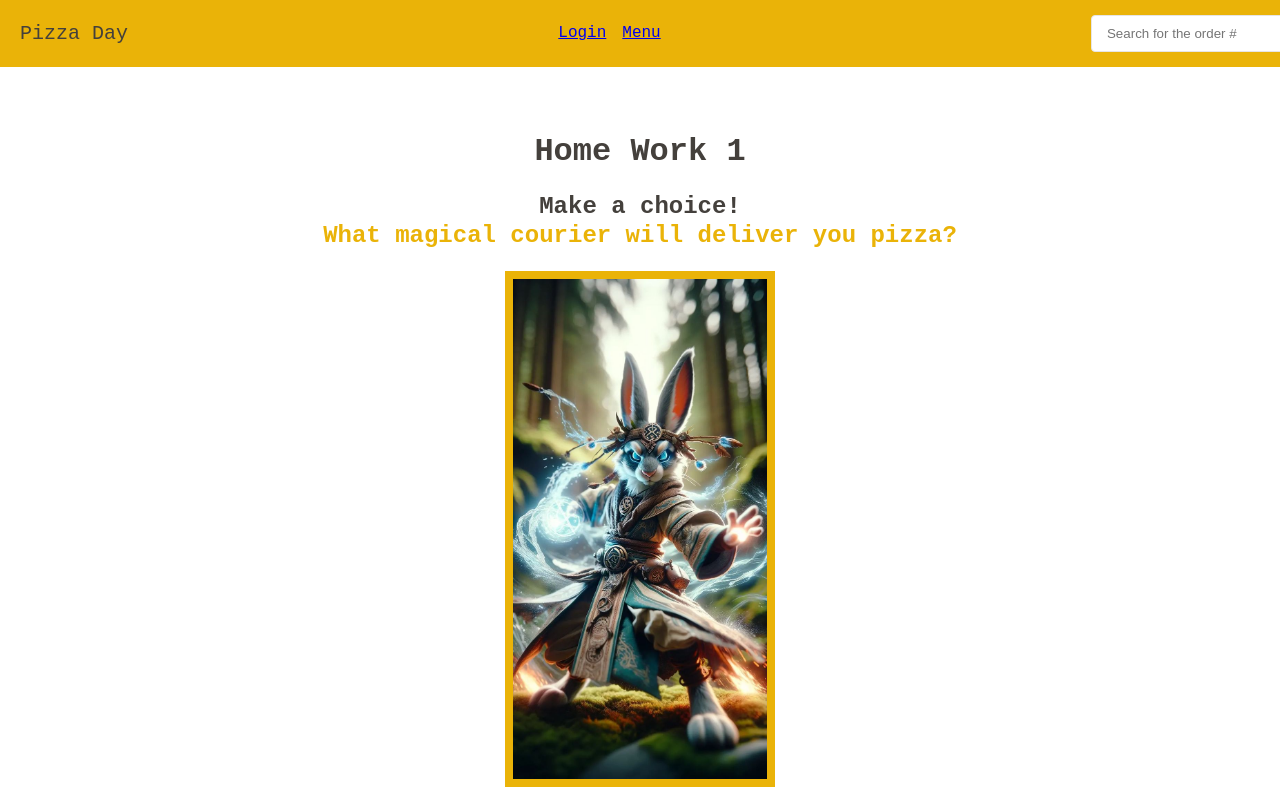
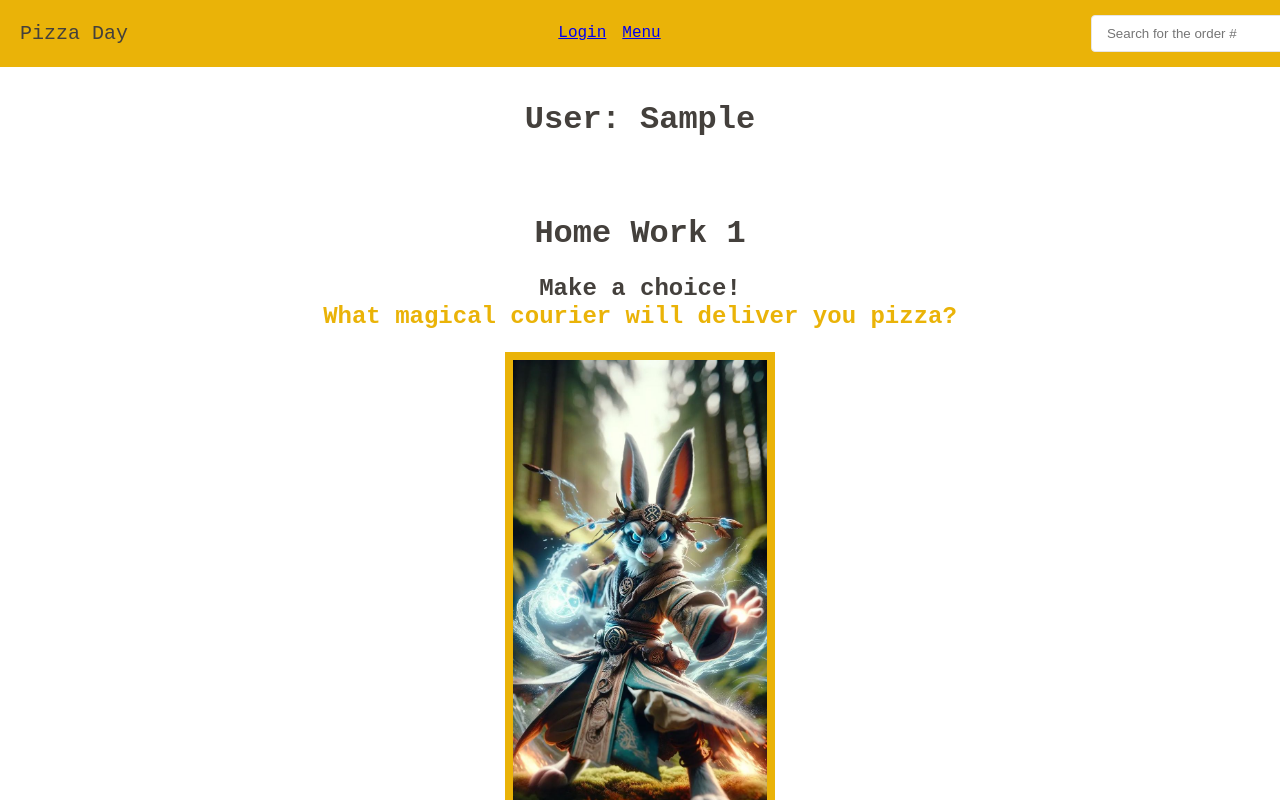
Before and after one commit to JIELLIEHKO/Hillel_Home_Work, a React (Vite) app: page / in a window 1280 px wide. Both pictures are taken after typing "Sample" into the empty fields and a click on the button "Login". Shown: the top 800 px of the page. Built offline with nearby package versions, Linux system fonts and the light colour scheme; no server answers.

Commit message:
Added Context to the App component. In Input I added the onChange attribute, when you enter your name in the Login field, this name will be recorded in the Context and displayed on the Menu page.

```diff
--- a/src/App.jsx
+++ b/src/App.jsx
@@ -2,17 +2,27 @@ import { Main } from './pages/Main.jsx'
 import { Route, Routes } from 'react-router-dom'
 import { Login } from './pages/Login.jsx'
 import { PageNotFound } from './pages/PageNotFound.jsx'
+import { createContext, useMemo, useState } from 'react'
+
+export const MyContext = createContext(null)
 
 function App() {
+	const [user, setUser] = useState('')
+
+	const contextValue = useMemo(() => ({ user, setUser }), [user, setUser])
+
 	return (
 		<>
 			<div className='wrapper'>
-				<Routes>
-					<Route path='/menu' element={<Main />} />
-					<Route path='/' element={<Login />} />
+				<MyContext.Provider value={contextValue}>
+					<Routes>
+						<Route path='/menu' element={<Main />} />
 
-					<Route path='*' element={<PageNotFound />} />
-				</Routes>
+						<Route path='/' element={<Login />} />
+
+						<Route path='*' element={<PageNotFound />} />
+					</Routes>
+				</MyContext.Provider>
 			</div>
 		</>
 	)
--- a/src/components/Form/FormLogin.jsx
+++ b/src/components/Form/FormLogin.jsx
@@ -1,17 +1,28 @@
 import { Input } from '../Input/Input.jsx'
 import { Button } from '../Button/Button.jsx'
 import { useNavigate } from 'react-router-dom'
+import { useContext, useState } from 'react'
+import { MyContext } from '../../App.jsx'
 
 export function FormLogin({ classForm, type, placeholder }) {
 	const navigate = useNavigate()
+	const [userName, setUserName] = useState('')
+
+	const data = useContext(MyContext)
+
+	const handleChange = event => {
+		setUserName(event.target.value)
+	}
+
 	const handleClick = () => {
+		data.setUser(userName)
 		navigate('/menu')
 	}
 
 	return (
 		<>
 			<form className={classForm}>
-				<Input type={type} placeholder={placeholder} />
+				<Input type={type} placeholder={placeholder} onChange={handleChange} />
 
 				<Button isActive={null} onClick={handleClick}>
 					Login
--- a/src/components/Input/Input.jsx
+++ b/src/components/Input/Input.jsx
@@ -1,7 +1,7 @@
-export function Input({ placeholder, type }) {
+export function Input({ placeholder, type, onChange }) {
 	return (
 		<>
-			<input type={type} placeholder={placeholder} />
+			<input type={type} placeholder={placeholder} onChange={onChange} />
 		</>
 	)
 }
--- a/src/components/Menu/Menu.css
+++ b/src/components/Menu/Menu.css
@@ -1,5 +1,8 @@
 .menu {
 	margin-top: 5rem;
+	display: flex;
+	flex-direction: column;
+	align-items: center;
 }
 
 ul {
@@ -81,6 +84,7 @@ ul {
 
 hr {
 	margin: 0;
+	width: 100%;
 }
 
 /*rgb(234, 179, 8)*/
--- a/src/components/Menu/Menu.jsx
+++ b/src/components/Menu/Menu.jsx
@@ -1,5 +1,6 @@
 import { MenuList } from './MenuList.jsx'
-import { useEffect, useState } from 'react'
+import { useContext, useEffect, useState } from 'react'
+import { MyContext } from '../../App.jsx'
 
 export function Menu() {
 	const [menu, setMenu] = useState([])
@@ -24,9 +25,13 @@ export function Menu() {
 		getAllPizzas()
 	}, [])
 
+	const data = useContext(MyContext)
 	return (
 		<>
 			<div className='menu'>
+				<div>
+					<h1>User: {data.user}</h1>
+				</div>
 				<MenuList pizzas={menu} />
 			</div>
 		</>
```
